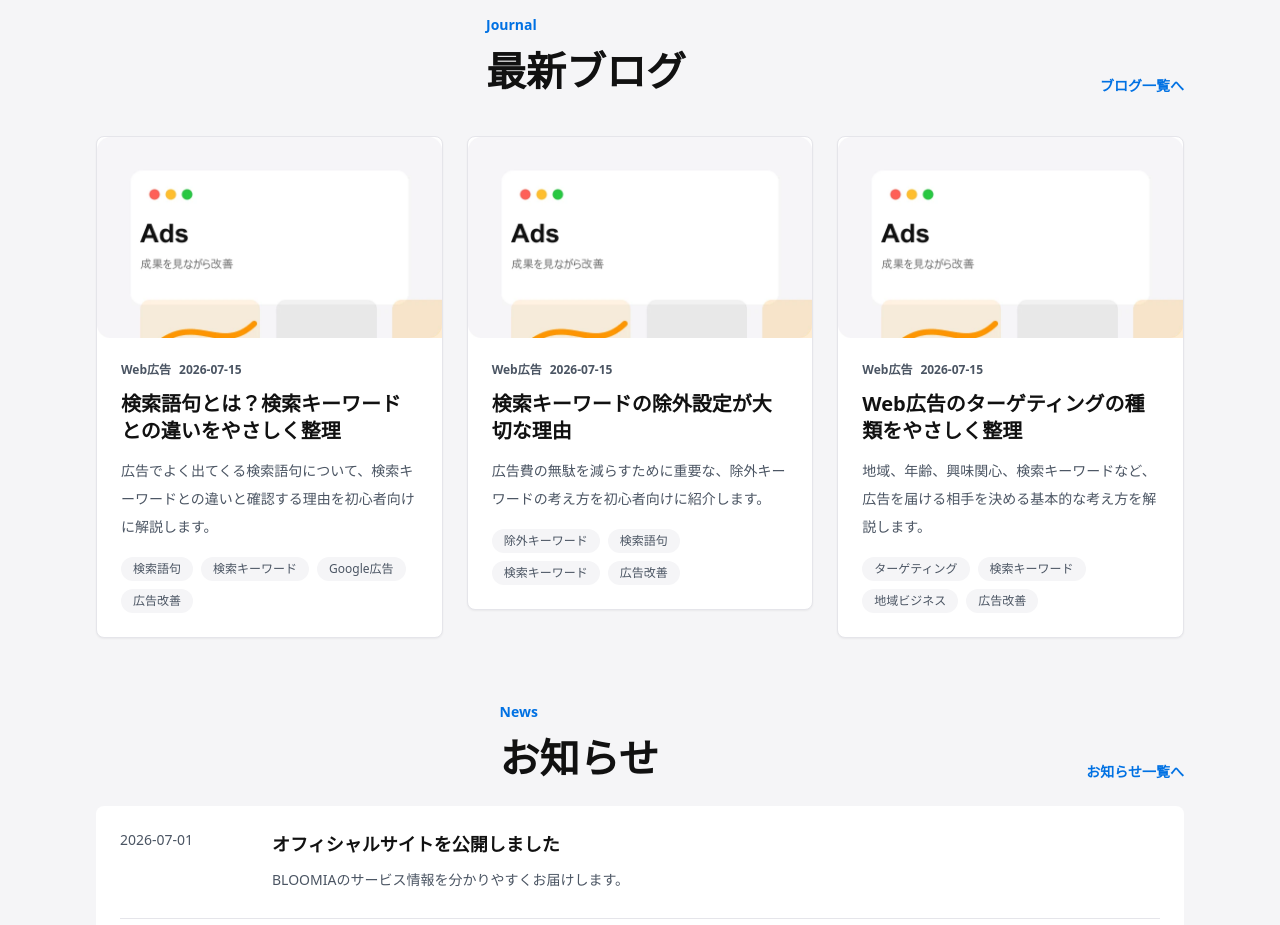
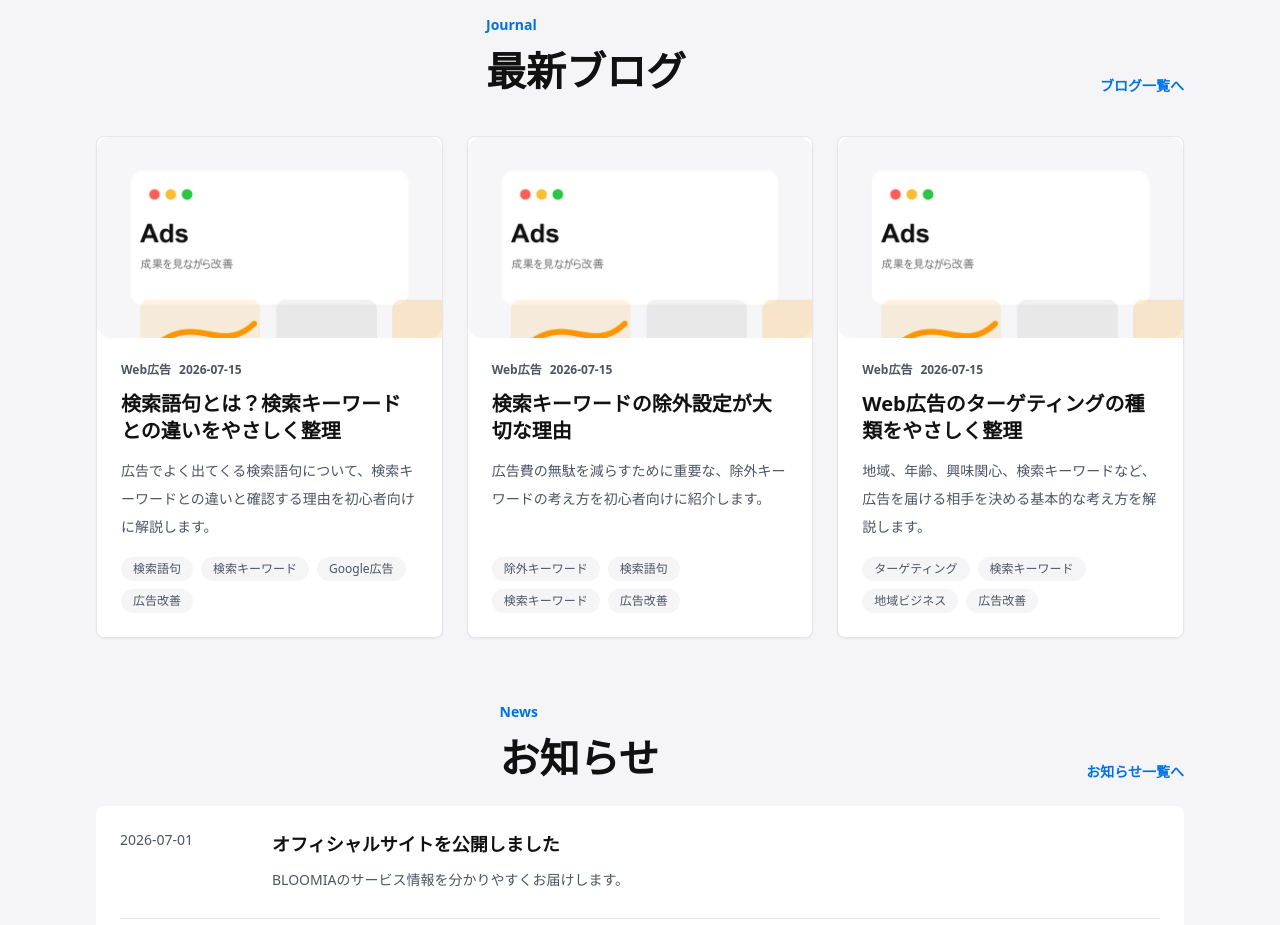
Before and after one commit to iwamitsuco/officialSite, a Next.js app: page / in a window 1280 px wide. Shown: the part 3540-4465 px from the top of the page. Built offline with nearby package versions, Linux system fonts and the light colour scheme.

Commit message:
Equalize blog card heights

```diff
--- a/components/sections/BlogCard.tsx
+++ b/components/sections/BlogCard.tsx
@@ -8,8 +8,8 @@ type BlogCardProps = {
 
 export function BlogCard({ post }: BlogCardProps) {
   return (
-    <article className="overflow-hidden rounded-lg border border-apple-border bg-white shadow-sm transition duration-200 hover:-translate-y-1 hover:shadow-soft">
-      <Link href={`/blog/${post.slug}`}>
+    <article className="h-full overflow-hidden rounded-lg border border-apple-border bg-white shadow-sm transition duration-200 hover:-translate-y-1 hover:shadow-soft">
+      <Link className="flex h-full flex-col" href={`/blog/${post.slug}`}>
         <Image
           src={post.thumbnail}
           alt={`${post.title}のサムネイル`}
@@ -18,14 +18,14 @@ export function BlogCard({ post }: BlogCardProps) {
           loading="lazy"
           className="aspect-[12/7] w-full object-cover"
         />
-        <div className="p-6">
+        <div className="flex flex-1 flex-col p-6">
           <div className="flex flex-wrap items-center gap-2 text-xs font-semibold text-apple-sub">
             <span>{post.category}</span>
             <span>{post.publishedAt}</span>
           </div>
           <h3 className="mt-3 text-xl font-semibold leading-snug text-apple-text">{post.title}</h3>
           <p className="mt-3 text-sm leading-7 text-apple-sub">{post.description}</p>
-          <div className="mt-4 flex flex-wrap gap-2">
+          <div className="mt-auto flex flex-wrap gap-2 pt-4">
             {post.tags.map((tag) => (
               <span className="rounded-full bg-apple-gray px-3 py-1 text-xs text-apple-sub" key={tag}>
                 {tag}
```
